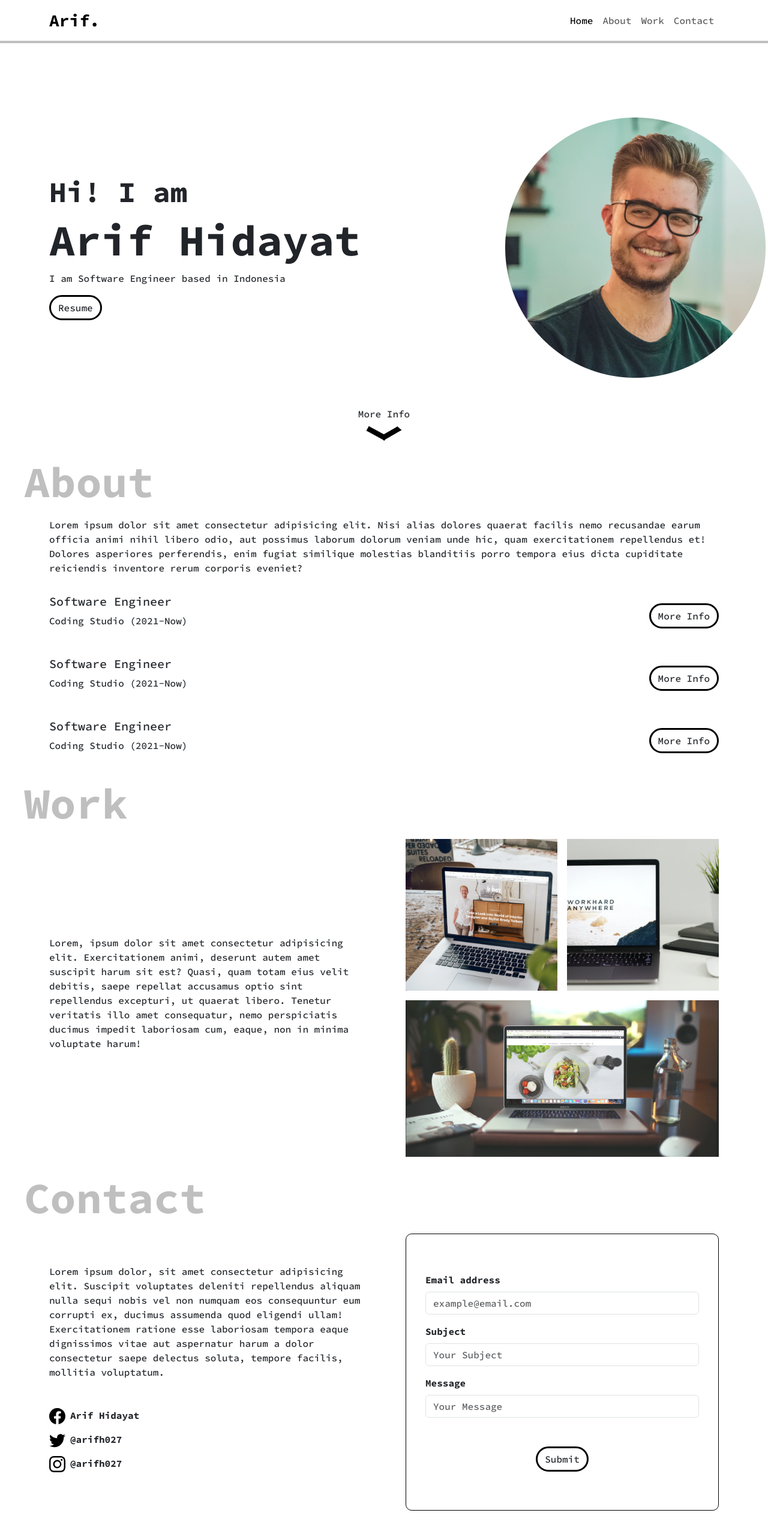
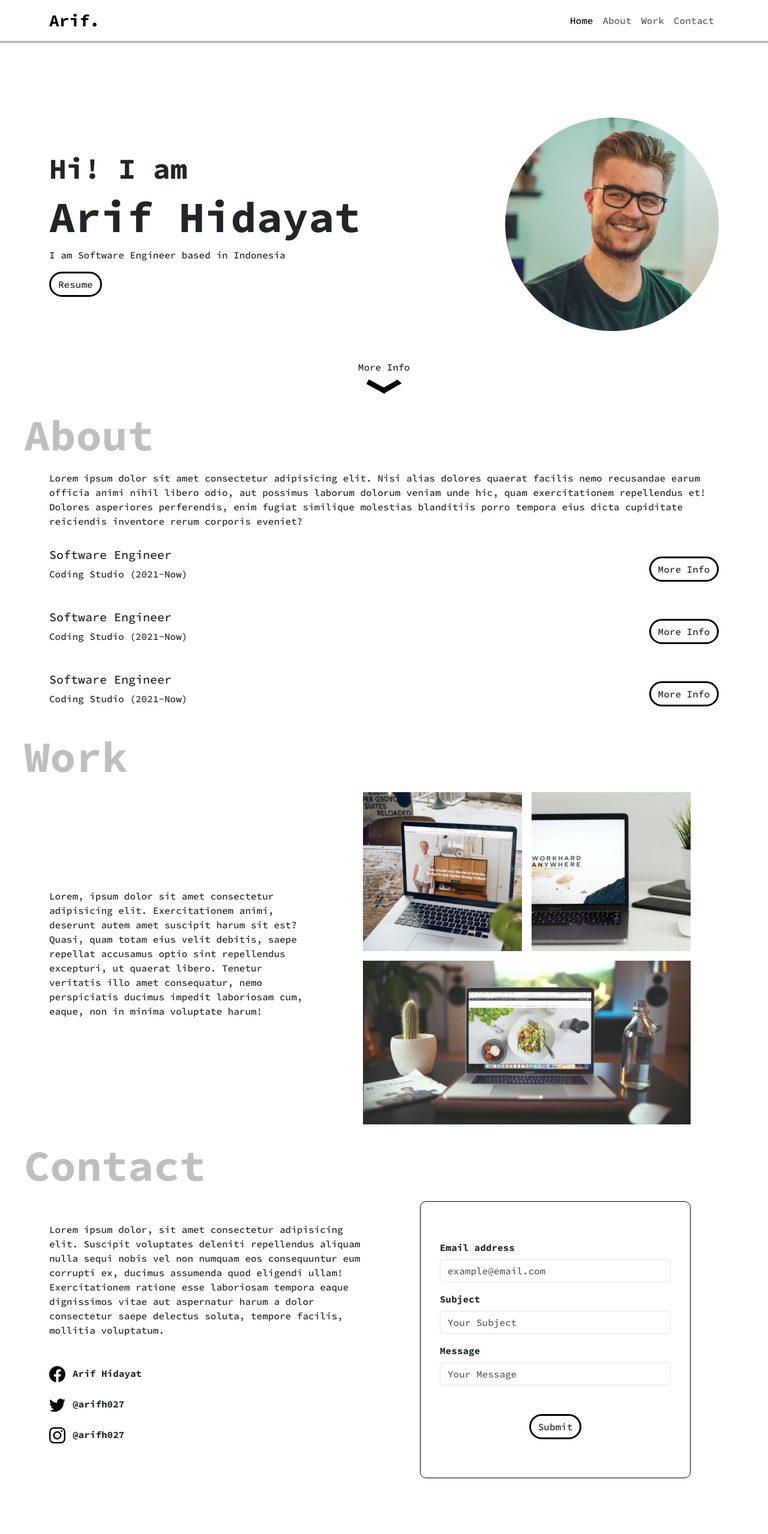
Before and after one commit to Arif27Hidayat/Portfolio, a plain HTML site: page index.html in a window 1280 px wide. Shown: the whole page at 60% size. Drawn offline with nearby package versions, Linux system fonts and the light colour scheme.

Commit message:
tidy up and down

```diff
--- a/index.html
+++ b/index.html
@@ -20,37 +20,37 @@
           <div class="collapse navbar-collapse" id="navbarNav">
             <ul class="navbar-nav ms-auto">
               <li class="nav-item">
-                <a class="nav-link active" aria-current="page" href="#">Home</a>
+                <a class="nav-link active" aria-current="page" href="#home">Home</a>
               </li>
               <li class="nav-item">
-                <a class="nav-link" href="#">About</a>
+                <a class="nav-link" href="#about">About</a>
               </li>
               <li class="nav-item">
-                <a class="nav-link" href="#">Work</a>
+                <a class="nav-link" href="#work">Work</a>
               </li>
               <li class="nav-item">
-                <a class="nav-link" href="#">Contact</a>
+                <a class="nav-link" href="#contact">Contact</a>
               </li>
             </ul>
           </div>
         </div>
     </nav>
     <section id="home" class="home container">
-        <div class="row d-flex align-items-center">
-            <div class="col-8">
+        <div class="row d-flex align-items-center flex-md-row flex-column-reverse">
+            <div class="col-12 col-md-8">
                 <h3 class="fw-semibold">Hi! I am</h3>
                 <h1 class="fw-bold">Arif Hidayat</h1>
                 <p>I am Software Engineer based in Indonesia</p>
                 <a class="btn button" href="images/potrait.png" download>Resume</a>
             </div>
-            <div class="col-4">
+            <div class="col-12 col-md-4 justify-content-md-end justify-content-center">
                 <img src="images/potrait.png" alt="Potrait">
             </div>
         </div>
-        <div class="arrow w-100 d-flex align-items-center flex-column mt-5">
-            <a class="text-decoration-none text-dark" href="#about">More Info</a>
+        <a href="#about" class="text-decoration-none arrow w-100 d-flex align-items-center flex-column mt-5">
+            <div class="text-dark" >More Info</div>
             <img id="arrow" class="mt-2" src="images/arrow.svg" alt="arrow icon">
-        </div>
+        </a>
     </section>
     <section id="about" class="about container">
       <p>Lorem ipsum dolor sit amet consectetur adipisicing elit. Nisi alias dolores quaerat facilis nemo recusandae earum officia animi nihil libero odio, aut possimus laborum dolorum veniam unde hic, quam exercitationem repellendus et! Dolores asperiores perferendis, enim fugiat similique molestias blanditiis porro tempora eius dicta cupiditate reiciendis inventore rerum corporis eveniet?</p>
@@ -89,10 +89,10 @@
     </section>
     <section id="work" class="work container">
       <div class="row d-flex align-items-center gap-5">
-        <div class="col">
+        <div class="col-12 col-lg-5">
           <p>Lorem, ipsum dolor sit amet consectetur adipisicing elit. Exercitationem animi, deserunt autem amet suscipit harum sit est? Quasi, quam totam eius velit debitis, saepe repellat accusamus optio sint repellendus excepturi, ut quaerat libero. Tenetur veritatis illo amet consequatur, nemo perspiciatis ducimus impedit laboriosam cum, eaque, non in minima voluptate harum!</p>
         </div>
-        <div class="col work-img">
+        <div class="col-12 col-lg-6 work-img">
           <div id="work-1" class="work-img-item">
             <img src="images/work-1.png" alt="work 1">
           </div>
@@ -107,24 +107,24 @@
     </section>
     <section id="contact" class="contact container">
       <div class="row d-flex align-items-center gap-5">
-        <div class="col">
+        <div class="col-12 col-lg-6">
           <p>Lorem ipsum dolor, sit amet consectetur adipisicing elit. Suscipit voluptates deleniti repellendus aliquam nulla sequi nobis vel non numquam eos consequuntur eum corrupti ex, ducimus assumenda quod eligendi ullam! Exercitationem ratione esse laboriosam tempora eaque dignissimos vitae aut aspernatur harum a dolor consectetur saepe delectus soluta, tempore facilis, mollitia voluptatum.</p>
           <div class="row mt-5">
-            <div class="col_g d-flex justify-items-center gap-2">
-              <img src="images/facebook.svg" alt="facebook icon" height="27px">
-              <p>Arif Hidayat</p>
+            <div class="col_g d-flex justify-items-center gap-1">
+              <img class="mb-4" src="images/facebook.svg" alt="facebook icon" height="27px">
+              <p class="mb-0 ms-2">Arif Hidayat</p>
             </div>
-            <div class="col_g d-flex justify-items-center gap-2">
-              <img src="images/twitter.svg" alt="twitter icon" height="27px">
-              <p>@arifh027</p>
+            <div class="col_g d-flex justify-items-center gap-1">
+              <img class="mb-4" src="images/twitter.svg" alt="twitter icon" height="27px">
+              <p class="mb-0 ms-2">@arifh027</p>
             </div>
-            <div class="col_g d-flex justify-items-center gap-2">
-              <img src="images/instagram.svg" alt="instagram icon" height="27px">
-              <p>@arifh027</p>
+            <div class="col_g d-flex justify-items-center gap-1">
+              <img class="mb-4" src="images/instagram.svg" alt="instagram icon" height="27px">
+              <p class="mb-0 ms-2">@arifh027</p>
             </div>
           </div>
         </div>
-        <div class="col">
+        <div class="col-12 col-lg-5">
           <form class="contact-form" onsubmit="onFormSubmit(event)">
             <div class="mb-3">
               <label for="inp_email" class="form-label">Email address</label>
--- a/style.css
+++ b/style.css
@@ -41,6 +41,10 @@ section::before {
 
 .home h3 {
     font-size: 48px;
+}
+
+.home img {
+    width: 100%;
 }
 
 .home .arrow img {
@@ -146,8 +150,22 @@ section::before {
     font-weight: 600;
 }
 
+
 .form-label {
     font-weight: 700;
+}
+
+@media only screen and (max-width: 768px) {
+    .home img {
+        width: 50%;
+    }
+}
+
+@media only screen and (max-width: 576px) {
+    section::before {
+        left: -10px;
+        font-size: 64px;
+    }
 }
 
 @keyframes upDown {
```
